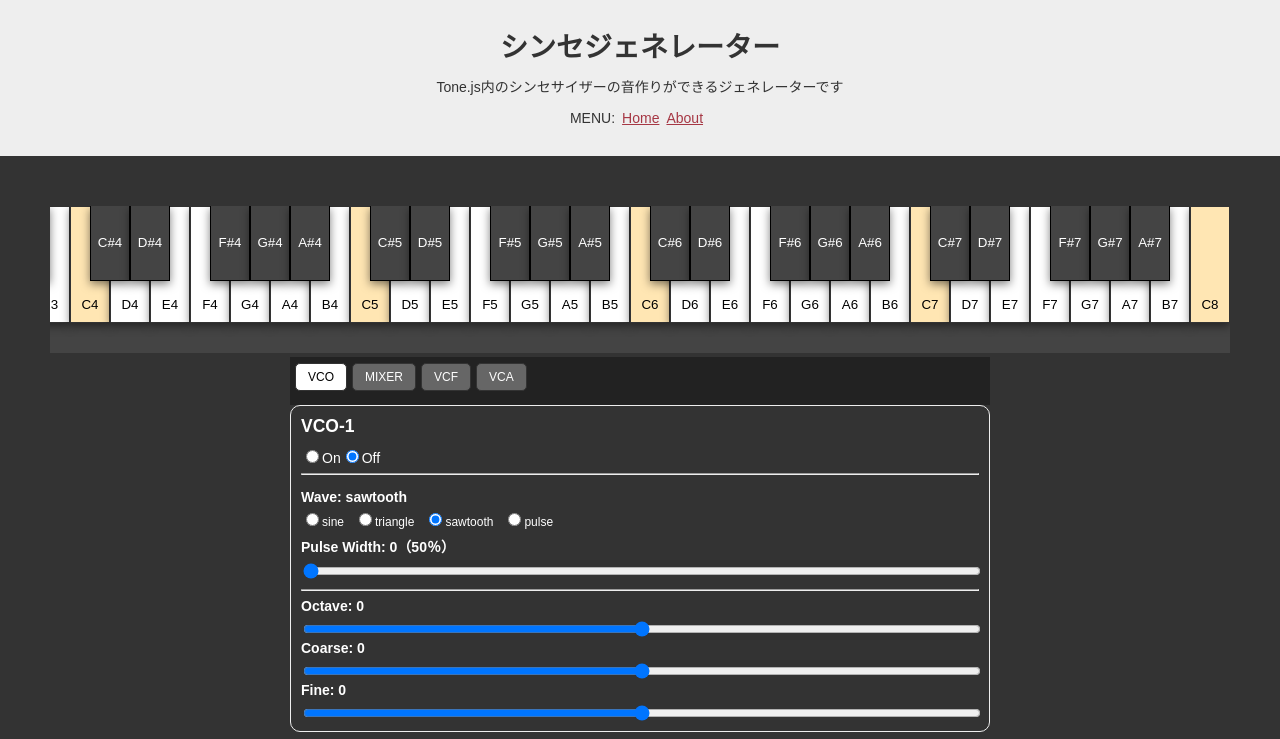
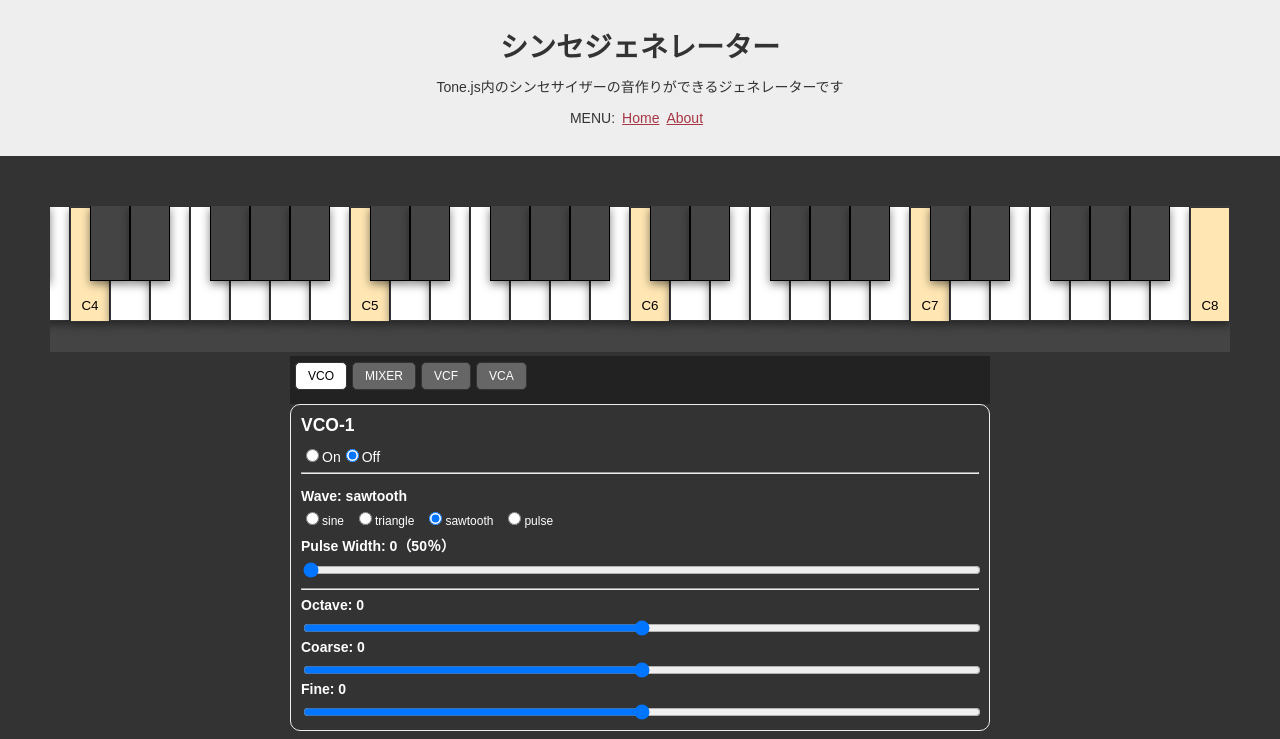
Before and after one commit to ryo-i/synth-generator, a Next.js app: page / in a window 1280 px wide. Shown: the top 739 px of the page. Built offline with nearby package versions, Linux system fonts and the light colour scheme.

Commit message:
鍵盤のキー名をC以外非表示にする #7

```diff
--- a/components/Inner.tsx
+++ b/components/Inner.tsx
@@ -43,13 +43,14 @@ const ScalePlayer = styled.div`
         border: 1px solid #333;
         color: #000;
         padding:  90px 0 10px;
+        height: 115px;
       }
       .b_key {
         position: absolute;
         z-index: 10;
         top: 0;
         margin: 0 -20px;
-        padding: 0;
+        padding: 0 5px;
         background: #444;
         border: 1px solid #000;
         border-top-width: 0;
@@ -363,11 +364,12 @@ function Inner() {
 
     // Push Middole Kyes
     for (let i = 1; i < inner.octave; i++) {
-      for (let j = 0; j < keyButtonsData.middle.length; j++) {
+      const middle = keyButtonsData.middle;
+      for (let j = 0; j < middle.length; j++) {
         resultArray.push({
-          value: keyButtonsData.middle[j].value + i,
-          className: keyButtonsData.middle[j].className,
-          keyName: keyButtonsData.middle[j].value + i
+          value: middle[j].value + i,
+          className: middle[j].className,
+          keyName: middle[j].keyName ? middle[j].keyName + i : ''
         });
       }
     }
--- a/data/data.json
+++ b/data/data.json
@@ -14,23 +14,23 @@
       "octave": 8,
       "keyButtons": {
         "low": [
-          {"value": "A0", "className": "w_key", "keyName": "A0"},
-          {"value": "A#0", "className": "b_key", "keyName": "A#0"},
-          {"value": "B0", "className": "w_key", "keyName": "B0"}
+          {"value": "A0", "className": "w_key", "keyName": ""},
+          {"value": "A#0", "className": "b_key", "keyName": ""},
+          {"value": "B0", "className": "w_key", "keyName": ""}
         ],
         "middle": [
           {"value": "C", "className": "w_key c_key", "keyName": "C"},
-          {"value": "C#", "className": "b_key", "keyName": "C#"},
-          {"value": "D", "className": "w_key", "keyName": "D"},
-          {"value": "D#", "className": "b_key", "keyName": "D#"},
-          {"value": "E", "className": "w_key", "keyName": "E"},
-          {"value": "F", "className": "w_key", "keyName": "F"},
-          {"value": "F#", "className": "b_key", "keyName": "F#"},
-          {"value": "G", "className": "w_key", "keyName": "G"},
-          {"value": "G#", "className": "b_key", "keyName": "G#"},
-          {"value": "A", "className": "w_key", "keyName": "A"},
-          {"value": "A#", "className": "b_key", "keyName": "A#"},
-          {"value": "B", "className": "w_key", "keyName": "B"}
+          {"value": "C#", "className": "b_key", "keyName": ""},
+          {"value": "D", "className": "w_key", "keyName": ""},
+          {"value": "D#", "className": "b_key", "keyName": ""},
+          {"value": "E", "className": "w_key", "keyName": ""},
+          {"value": "F", "className": "w_key", "keyName": ""},
+          {"value": "F#", "className": "b_key", "keyName": ""},
+          {"value": "G", "className": "w_key", "keyName": ""},
+          {"value": "G#", "className": "b_key", "keyName": ""},
+          {"value": "A", "className": "w_key", "keyName": ""},
+          {"value": "A#", "className": "b_key", "keyName": ""},
+          {"value": "B", "className": "w_key", "keyName": ""}
         ],
         "high": [
           {"value": "C8", "className": "w_key c_key", "keyName": "C8"}
--- a/pages/about.tsx
+++ b/pages/about.tsx
@@ -53,7 +53,7 @@ function About() {
             <section>
                 <h2>進捗</h2>
                 <ul>
-                    <li>メニューも上部で固定されるようにする <a href="https://github.com/ryo-i/synth-generator/issues/7">#7</a></li>
+                    <li>鍵盤のキー名をC以外非表示にする <a href="https://github.com/ryo-i/synth-generator/issues/7">#7</a></li>
                     <li>LFOにDelayの値を変更 <a href="https://github.com/ryo-i/synth-generator/issues/5">#5</a></li>
                 </ul>
             </section>
```
Also changed, not shown: 1 other file (tests, documents, lock files or other folders).
